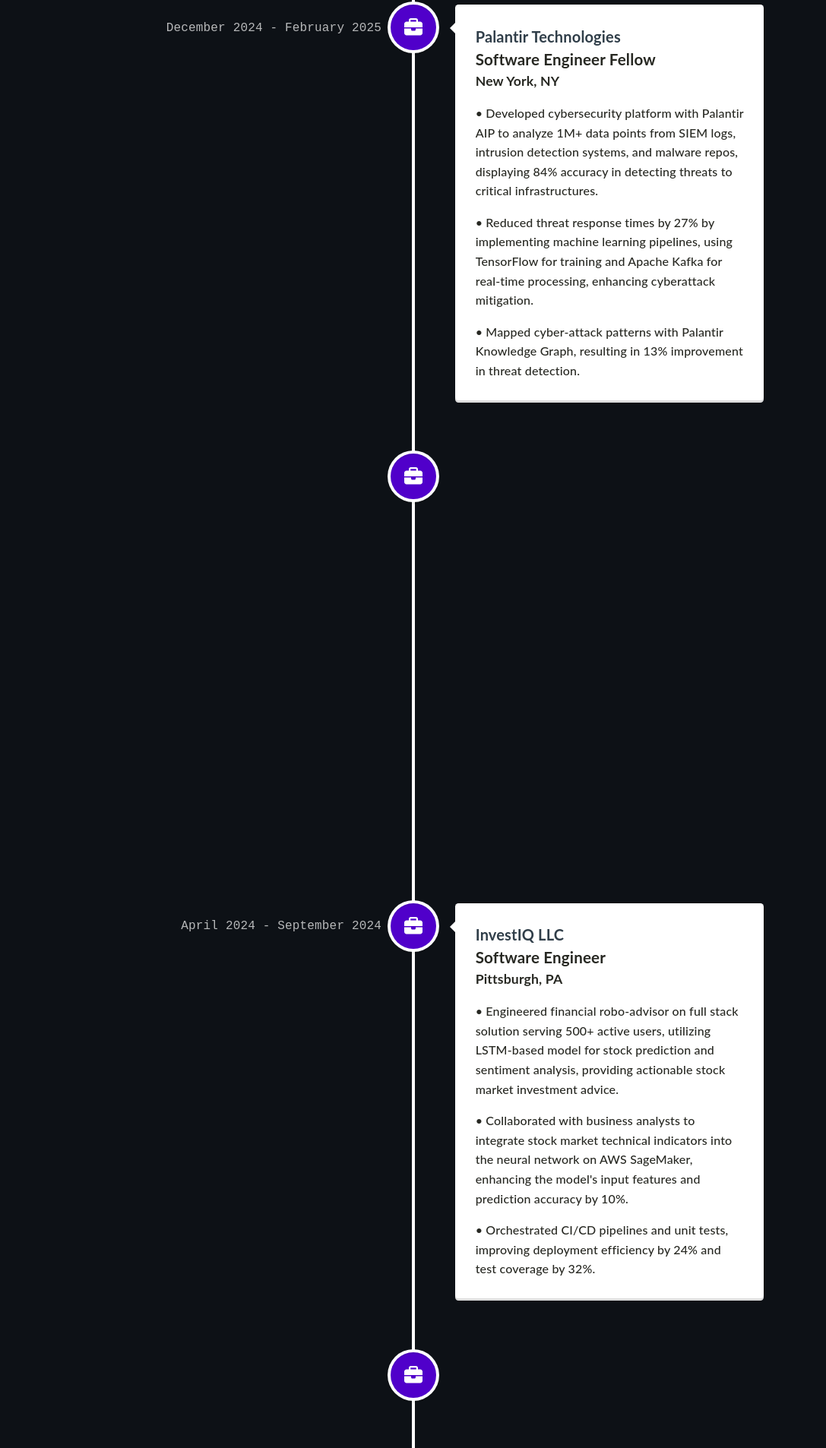
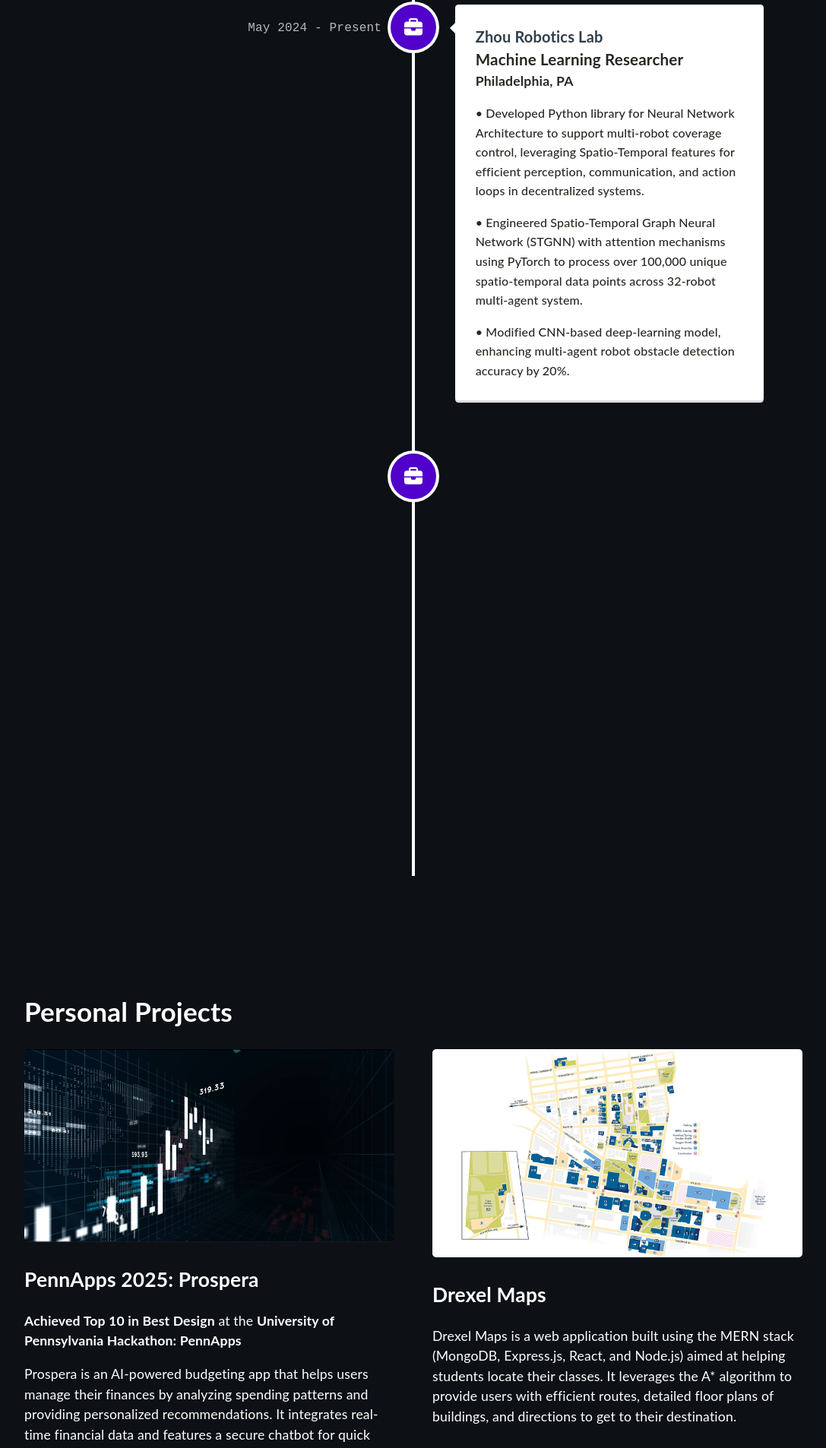
Before and after one commit to Verlias/verlias.github.io, a React (Create React App) app: page / in a window 1280 px wide. Shown: the part 2056-3962 px from the top of the page at 76% size, without its empty margins (96-1183 px from the left). Built offline with nearby package versions, Linux system fonts and the light colour scheme.

Commit message:
Updated Portfolio

```diff
--- a/src/components/Timeline.tsx
+++ b/src/components/Timeline.tsx
@@ -25,19 +25,6 @@
             </VerticalTimelineElement>
           <VerticalTimelineElement
             className="vertical-timeline-element--work"
-            date="December 2024 - February 2025"
-            iconStyle={{ background: '#5000ca', color: 'rgb(39, 40, 34)' }}
-            icon={<FontAwesomeIcon icon={faBriefcase} />}
-          >
-            <h2 className="vertical-timeline-element-title">Palantir Technologies</h2>
-            <h3 className="vertical-timeline-element-title">Software Engineer Fellow</h3>
-            <h4 className="vertical-timeline-element-subtitle">New York, NY</h4>
-            <p>• Developed cybersecurity platform with Palantir AIP to analyze 1M+ data points from SIEM logs, intrusion detection systems, and malware repos, displaying 84% accuracy in detecting threats to critical infrastructures. </p>
-            <p>• Reduced threat response times by 27% by implementing machine learning pipelines, using TensorFlow for training and Apache Kafka for real-time processing, enhancing cyberattack mitigation.</p>
-            <p>• Mapped cyber-attack patterns with Palantir Knowledge Graph, resulting in 13% improvement in threat detection.</p>
-          </VerticalTimelineElement>
-          <VerticalTimelineElement
-            className="vertical-timeline-element--work"
             date="May 2024 - Present"
             iconStyle={{ background: '#5000ca', color: 'rgb(39, 40, 34)' }}
             icon={<FontAwesomeIcon icon={faBriefcase} />}
@@ -62,45 +49,6 @@
             <p>• Collaborated with business analysts to integrate stock market technical indicators into the neural network on AWS SageMaker, enhancing the model's input features and prediction accuracy by 10%.</p>
             <p>• Orchestrated CI/CD pipelines and unit tests, improving deployment efficiency by 24% and test coverage by 32%.</p>
           </VerticalTimelineElement>
-          <VerticalTimelineElement
-            className="vertical-timeline-element--work"
-            date="October 2023 - May 2024"
-            iconStyle={{ background: '#5000ca', color: 'rgb(39, 40, 34)' }}
-            icon={<FontAwesomeIcon icon={faBriefcase} />}
-          >
-            <h2 className="vertical-timeline-element-title">University of Pennsylania, Stevens Center for Innovation in Finance</h2>
-            <h3 className="vertical-timeline-element-title">Software Engineer Intern</h3>
-            <h4 className="vertical-timeline-element-subtitle">Philadelphia, PA</h4>
-            <p>• Built Web App for Stevens Center to assist prospective college students in analyzing their potential college aid by leveraging Java and Spring Boot, accomplishing reliable evaluations for estimated user base of 3k+ students. </p>
-            <p>• Migrated data processing workflows to AWS S3 and Lambda, streamlining data handling and reducing processing time by 30%, while ensuring better scalability for handling high volumes of financial aid data.</p>
-            <p>• Optimized SQL queries and implemented caching strategies within PostgreSQL to reduce access latency by 8%.</p>
-          </VerticalTimelineElement>
-          <VerticalTimelineElement
-            className="vertical-timeline-element--work"
-            date="February 2023 - September 2023"
-            iconStyle={{ background: '#5000ca', color: 'rgb(39, 40, 34)' }}
-            icon={<FontAwesomeIcon icon={faBriefcase} />}
-          >
-            <h2 className="vertical-timeline-element-title">Kumon North America, Inc.</h2>
-            <h3 className="vertical-timeline-element-title">Head Teaching Assistant</h3>
-            <h4 className="vertical-timeline-element-subtitle">Spring House, PA</h4>
-            <p>• Tutored children K-12 in Math, covering topics from basic counting to Calculus 2, fostering strong foundational skills and advanced problem-solving abilities.</p>
-            <p>• Tutored children K-12 in Reading, spanning from phonetic sounds to Shakespearean English, enhancing students' reading comprehension and fluency.</p>
-            <p>• Input grades into a CMS Grading system and helped organize curriculums for over 75+ students, contributing to a 20% increase in overall academic performance and streamlined reporting processes.</p>
-          </VerticalTimelineElement>
-          <VerticalTimelineElement
-            className="vertical-timeline-element--work"
-            date="June 2022 - August 2022"
-            iconStyle={{ background: '#5000ca', color: 'rgb(39, 40, 34)' }}
-            icon={<FontAwesomeIcon icon={faBriefcase} />}
-          >
-            <h2 className="vertical-timeline-element-title">Philadelphia Chinatown Development Corportation (PCDC)</h2>
-            <h3 className="vertical-timeline-element-title">Research Analyst Intern</h3>
-            <h4 className="vertical-timeline-element-subtitle">Philadelphia, PA</h4>
-            <p>• Proficiently organized and managed project-related data using Microsoft Excel, implementing cleaning and validation processes, resulting in a 20% increase in data accuracy.</p>
-            <p>• Led data collection efforts for a significant urban development project, utilizing diverse data sources, which contributed to a 15% improvement in decision-making efficiency.</p>
-            <p>• Collaborated with cross-functional teams to interpret and present data insights, facilitating strategic planning and resource allocation, leading to a 10% reduction in project costs and a 25% increase in resource utilization efficiency.</p>
-          </VerticalTimelineElement>
         </VerticalTimeline>
       </div>
     </div>
```
